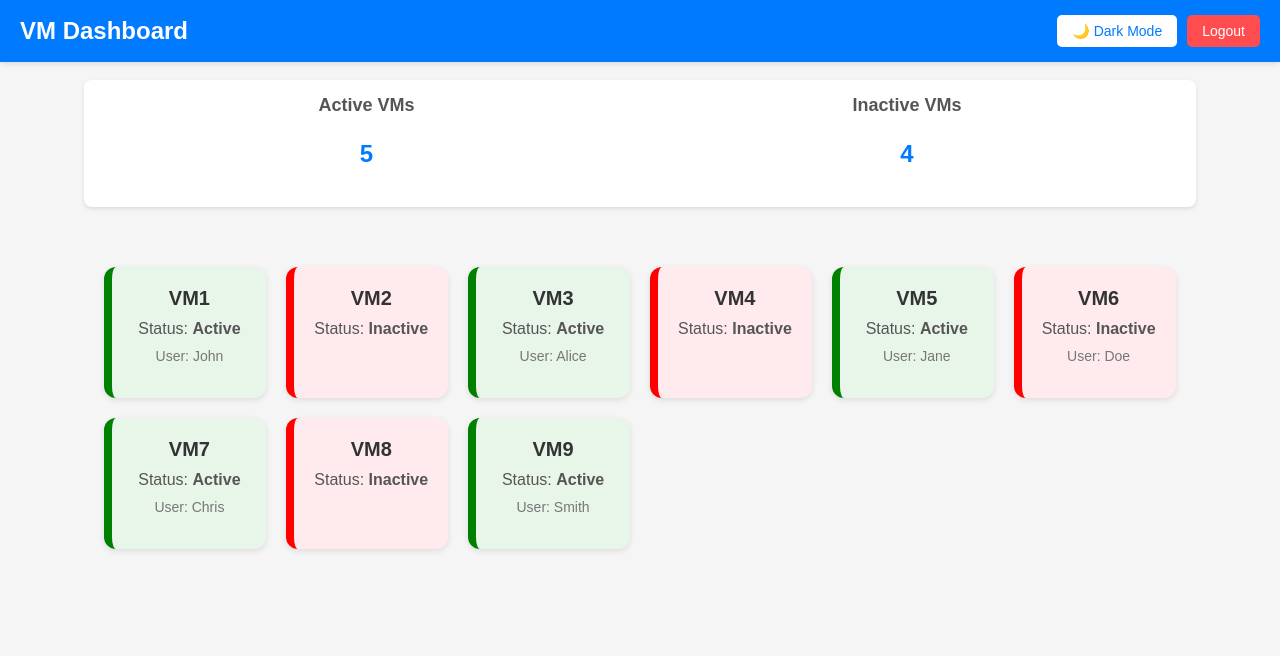
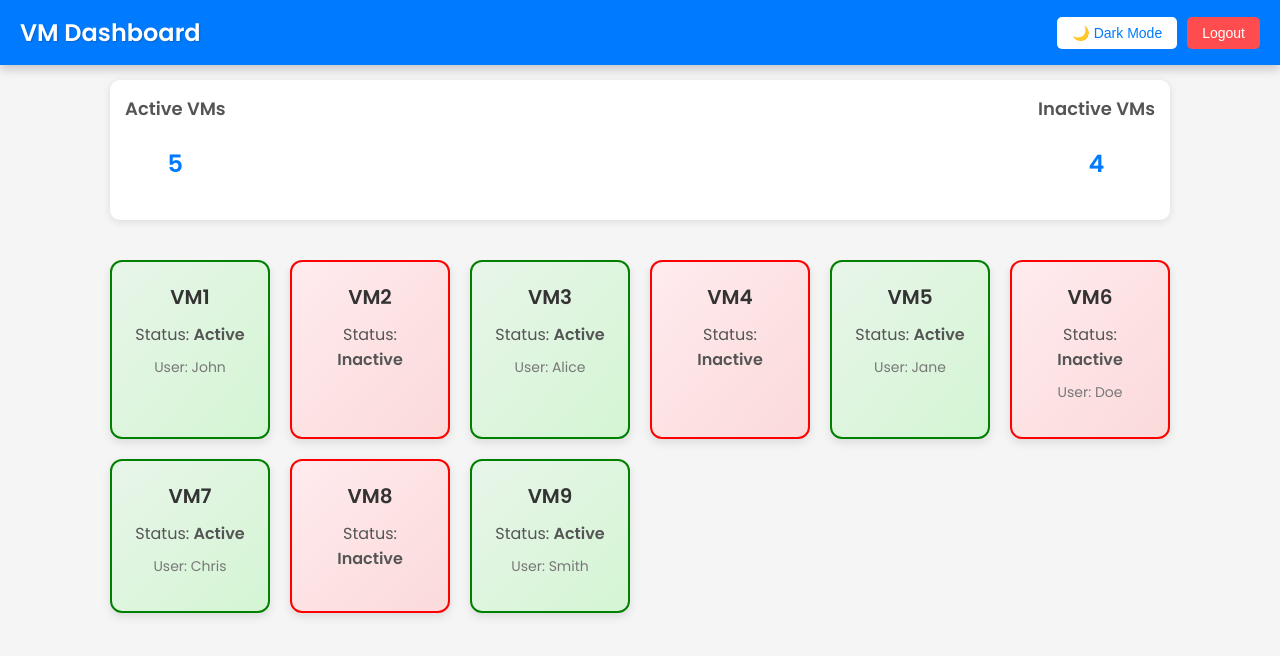
Before and after one commit to sujilagapi/vm-user-management-app, a React (Create React App) app in the folder frontend/: page /dashboard in a window 1280 px wide. Shown: the top 656 px of the page. Built offline with nearby package versions, Linux system fonts and the light colour scheme.

Commit message:
Dashboard looking nice now

```diff
--- a/frontend/src/components/Dashboard.css
+++ b/frontend/src/components/Dashboard.css
@@ -2,16 +2,18 @@
 body {
     margin: 0;
     padding: 0;
-    font-family: Arial, sans-serif;
+    font-family: 'Poppins', sans-serif;
     background-color: #f5f5f5;
     color: #333;
 }
 
+/* Dashboard Wrapper */
 .dashboard {
     width: 100%;
     height: 100vh;
     display: flex;
     flex-direction: column;
+    padding: 0 90px;
     box-sizing: border-box;
 }
 
@@ -27,7 +29,7 @@ body {
     display: flex;
     justify-content: space-between;
     align-items: center;
-    box-shadow: 0 2px 5px rgba(0, 0, 0, 0.1);
+    box-shadow: 0 4px 10px rgba(0, 0, 0, 0.2);
     z-index: 1000;
 }
 
@@ -35,6 +37,7 @@ body {
     margin: 0;
     font-size: 24px;
     font-weight: bold;
+    text-shadow: 1px 1px 2px rgba(0, 0, 0, 0.2);
 }
 
 .header-actions {
@@ -73,12 +76,12 @@ body {
 /* VM Summary */
 .vm-summary {
     display: flex;
-    justify-content: space-around;
-    margin: 80px 0 20px; /* Add spacing for fixed header */
+    justify-content: space-between;
+    margin: 80px 20px 20px; /* Space for the fixed header */
     padding: 15px;
     background-color: white;
-    box-shadow: 0 2px 4px rgba(0, 0, 0, 0.1);
-    border-radius: 8px;
+    border-radius: 10px;
+    box-shadow: 0 2px 8px rgba(0, 0, 0, 0.1);
 }
 
 .summary-item {
@@ -101,42 +104,42 @@ body {
 .vm-section {
     flex: 1;
     margin: 20px 0;
-    padding: 20px;
-    overflow-y: auto; /* Vertical scrolling for many cards */
+    padding: 0 20px;
+    overflow-y: auto;
 }
 
 .vm-grid {
     display: grid;
-    grid-template-columns: repeat(6, 1fr); /* 6 items per row */
+    grid-template-columns: repeat(6, 1fr);
     gap: 20px;
     width: 100%;
-    justify-content: space-between;
 }
 
 /* VM Card */
 .vm-card {
     background-color: white;
     border-radius: 12px;
-    box-shadow: 0 2px 6px rgba(0, 0, 0, 0.1);
+    box-shadow: 0 4px 10px rgba(0, 0, 0, 0.1);
     padding: 20px;
     text-align: center;
     transition: transform 0.3s ease, box-shadow 0.3s ease;
-    font-size: 18px; /* Increased font size for better readability */
+    font-size: 18px;
+    border: 1px solid transparent;
 }
 
 .vm-card.active {
-    border-left: 8px solid green;
-    background-color: #e8f5e9;
+    border: 2px solid green;
+    background: linear-gradient(to bottom right, #e8f5e9, #d4f5d4);
 }
 
 .vm-card.inactive {
-    border-left: 8px solid red;
-    background-color: #ffebee;
+    border: 2px solid red;
+    background: linear-gradient(to bottom right, #ffebee, #fbdada);
 }
 
 .vm-card:hover {
-    transform: translateY(-8px);
-    box-shadow: 0 4px 12px rgba(0, 0, 0, 0.2);
+    transform: translateY(-5px);
+    box-shadow: 0 6px 12px rgba(0, 0, 0, 0.2);
 }
 
 .vm-title {
--- a/frontend/src/components/Login.css
+++ b/frontend/src/components/Login.css
@@ -1,8 +1,19 @@
+/* Center the login container */
+.center-container {
+    display: flex;
+    justify-content: center; /* Horizontally center */
+    align-items: center; /* Vertically center */
+    height: 100vh; /* Full viewport height */
+    width: 100vw; /* Full viewport width */
+    background-color: var(--background-color); /* Theme-based background */
+    box-sizing: border-box; /* Include padding and borders in width/height */
+}
+
 /* Login Container */
 .login-container {
     max-width: 400px;
     width: 100%;
-    background: var(--container-bg-color);
+    background: var(--container-bg-color); /* Theme-based container background */
     padding: 20px 30px;
     border-radius: 10px;
     box-shadow: 0 4px 8px rgba(0, 0, 0, 0.1);
--- a/frontend/src/components/Login.js
+++ b/frontend/src/components/Login.js
@@ -25,7 +25,7 @@ function Login() {
     };
 
     return (
-        <>
+        <div className="center-container">
             {/* Theme Switcher */}
             <div className="theme-switcher">
                 <button
@@ -75,7 +75,7 @@ function Login() {
                     </button>
                 </p>
             </div>
-        </>
+        </div>
     );
 }
 
--- a/frontend/src/components/Register.css
+++ b/frontend/src/components/Register.css
@@ -1,11 +1,22 @@
 /* Center the register container */
+.center-container {
+    display: flex;
+    justify-content: center; /* Horizontally center */
+    align-items: center; /* Vertically center */
+    height: 100vh; /* Full viewport height */
+    width: 100vw; /* Full viewport width */
+    background-color: var(--background-color); /* Theme-based background */
+    box-sizing: border-box; /* Include padding and borders in width/height */
+}
+
+/* Register Container */
 .register-container {
     max-width: 400px;
     width: 100%;
     background: var(--container-bg-color); /* Theme-based container background */
     padding: 20px 30px;
     border-radius: 10px;
-    box-shadow: 0 4px 8px rgba(0, 0, 0, 0.1); /* Optional: can adjust for dark theme */
+    box-shadow: 0 4px 8px rgba(0, 0, 0, 0.1);
     text-align: center;
 }
 
--- a/frontend/src/components/Register.js
+++ b/frontend/src/components/Register.js
@@ -1,4 +1,3 @@
-// src/components/Register.js
 import React, { useState } from "react";
 import { FaUser, FaEnvelope, FaLock } from "react-icons/fa"; // Icons
 import "./Register.css"; // Import CSS
@@ -16,6 +15,7 @@ function Register() {
     };
 
     return (
+        <div className="center-container">
             <div className="register-container">
                 <h1 className="register-title">Register</h1>
                 <form className="register-form" onSubmit={handleRegister}>
@@ -56,6 +56,7 @@ function Register() {
                     Already have an account? <a href="/">Login here</a>
                 </p>
             </div>
+        </div>
     );
 }
 
--- a/frontend/src/index.css
+++ b/frontend/src/index.css
@@ -43,6 +43,7 @@
 }
 
 /* Global Styling */
+/* Global Styling */
 body {
   font-family: 'Poppins', sans-serif;
   margin: 0;
@@ -51,9 +52,6 @@ body {
   color: var(--text-color); /* Theme-based text color */
   height: 100vh;
   width: 100%;
-  display: flex;
-  justify-content: center;
-  align-items: center;
 }
 
 /* Links */
```
Lines whose indentation alone changed are shown as unchanged.
